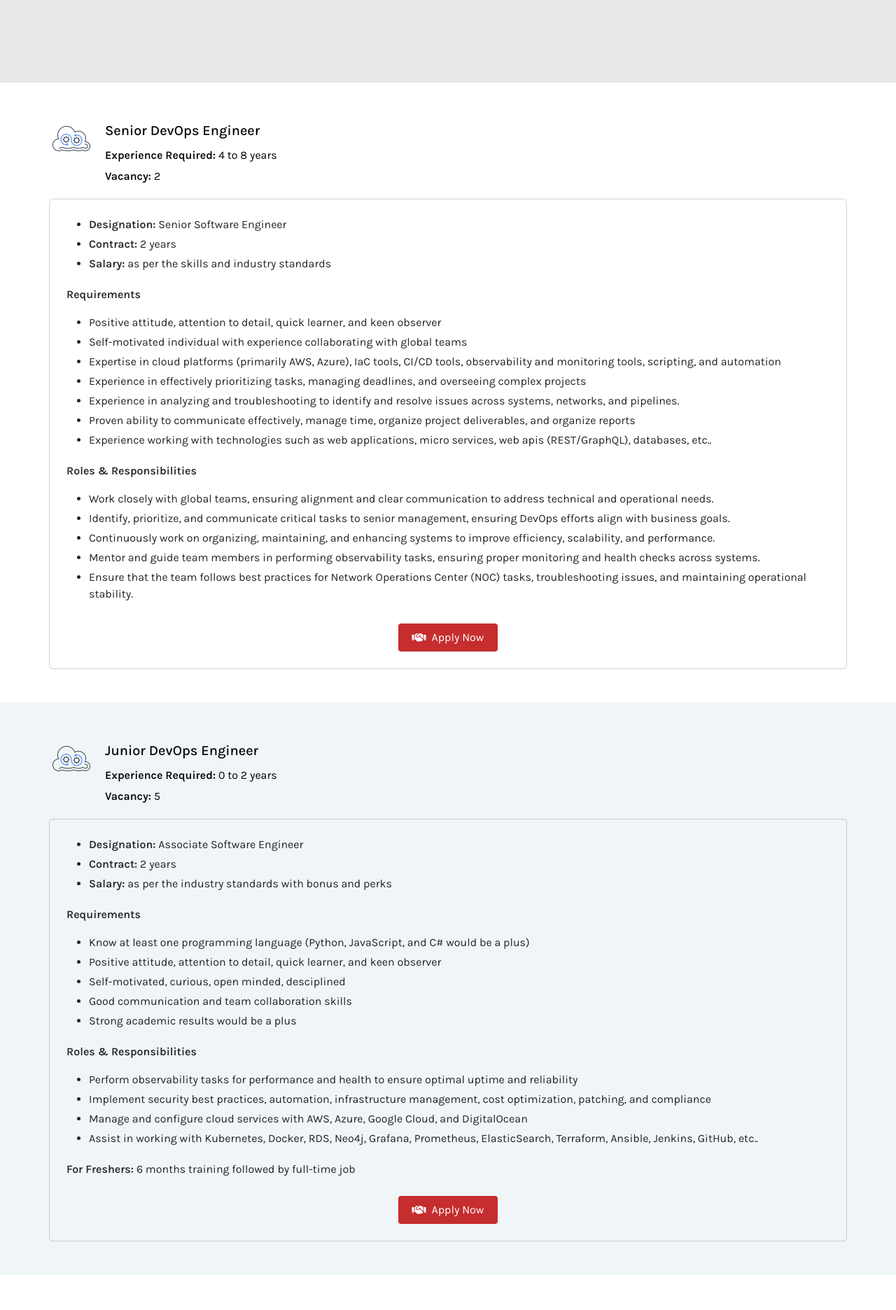
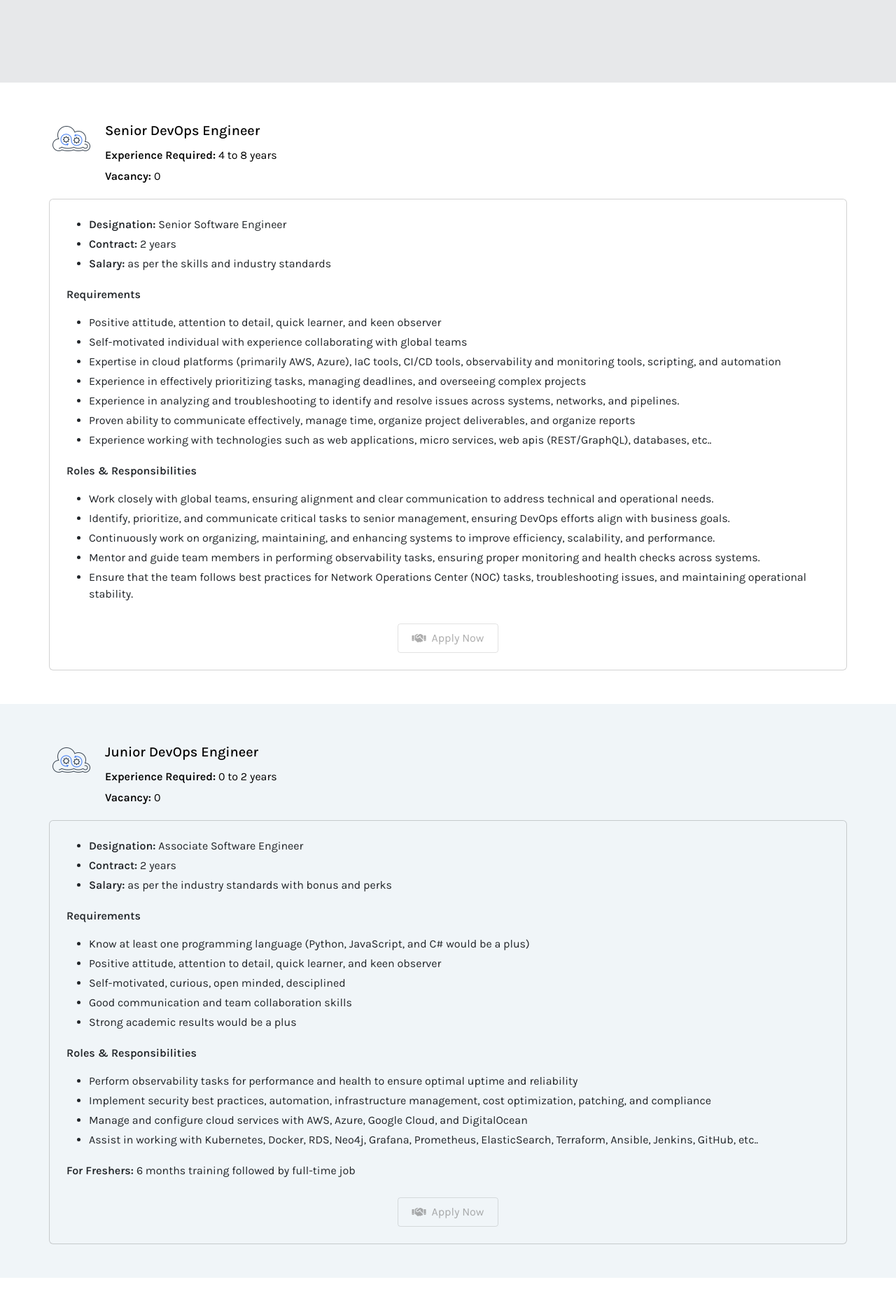
Before and after one commit to upvision-in/www.upvision.in, a Jekyll site: the page built from pages/careers.html, in a window 1280 px wide. Shown: the part 1043-2915 px from the top of the page at 70% size. Built offline with Jekyll 4.4.1, drawn with Linux system fonts in a browser that asks for light colours.

Commit message:
reduced the vacancy to 0

```diff
--- a/_sass/pages/_careers.scss
+++ b/_sass/pages/_careers.scss
@@ -121,6 +121,13 @@
     li {
         padding-bottom: 4px;
     }
+    a.disabled {
+        pointer-events: none;
+        color: gray;
+        cursor: not-allowed;
+        text-decoration: none;
+        border: inherit;
+    }
 }
 
 .btn-careers {
--- a/assets/js/upvision.js
+++ b/assets/js/upvision.js
@@ -190,6 +190,14 @@
         });
     }
 
+    function DisableHyperlinks() {
+        $('a.disabled').removeAttr('href');
+
+        $(document).on('click', 'a.disabled', function (e) {
+            e.preventDefault();
+        });
+    }
+
     function initApplicationScripts() {
         StickyMenu();
         EnableTooltipsApplicationWide();
@@ -199,6 +207,7 @@
         RegisterWowJs();
         ShuffleLettersInBanner();
         SetupScrollToSection();
+        DisableHyperlinks();
         //ShowWindowSizeForMediaQueryToFindTriggerWidth();
         //FooterNavCollapsToggler();
         slicklist.initialize();
--- a/pages/careers.html
+++ b/pages/careers.html
@@ -105,7 +105,7 @@ width: 256
                 <h3>Senior DevOps Engineer</h3>
                 <ul>
                     <li><b>Experience Required: </b>4 to 8 years</li>
-                    <li><b>Vacancy: </b>2</li>
+                    <li><b>Vacancy: </b>0</li>
                 </ul>
             </div>
         </div>
@@ -134,7 +134,7 @@ width: 256
                 <li>Ensure that the team follows best practices for Network Operations Center (NOC) tasks, troubleshooting issues, and maintaining operational stability.</li>
             </ul>
             <!-- <a class="btn btn-upvision btn-careers" href="mailto:info@upvision.in?subject=Application for Senior DevOps Engineer"><i class="fa-solid fa-handshake pe-2"></i>Apply Now </a> -->
-            <a class="btn btn-upvision btn-careers" href="https://wa.me/919586554748?text=Hi%20UpVision%20Team%21%0A%0AExcited%20to%20apply%20for%20the%20Senior%20DevOps%20Engineer%20role.%0A%0ASharing%20my%20latest%20resume%20%E2%80%94%20would%20love%20your%20thoughts%21%0A%0AThanks%21"><i class="fa-solid fa-handshake pe-2"></i>Apply Now</a>
+            <a class="btn btn-upvision btn-careers disabled" href="https://wa.me/919586554748?text=Hi%20UpVision%20Team%21%0A%0AExcited%20to%20apply%20for%20the%20Senior%20DevOps%20Engineer%20role.%0A%0ASharing%20my%20latest%20resume%20%E2%80%94%20would%20love%20your%20thoughts%21%0A%0AThanks%21"><i class="fa-solid fa-handshake pe-2"></i>Apply Now</a>
         </div>
     </div>
 </section>
@@ -146,7 +146,7 @@ width: 256
                 <h3>Junior DevOps Engineer</h3>
                 <ul>
                     <li><b>Experience Required: </b>0 to 2 years</li>
-                    <li><b>Vacancy: </b>5</li>
+                    <li><b>Vacancy: </b>0</li>
                 </ul>
             </div>
         </div>
@@ -173,7 +173,7 @@ width: 256
             </ul>
             <p><b>For Freshers: </b>6 months training followed by full-time job</p>
             <!-- <a class="btn btn-upvision btn-careers" href="mailto:info@upvision.in?subject=Application for Junior DevOps Engineer"><i class="fa-solid fa-handshake pe-2"></i>Apply Now</a> -->
-            <a class="btn btn-upvision btn-careers" href="https://wa.me/919586554748?text=Hi%20UpVision%20Team%21%0A%0AExcited%20to%20apply%20for%20the%20Junior%20DevOps%20Engineer%20role.%0A%0ASharing%20my%20latest%20resume%20%E2%80%94%20would%20love%20your%20thoughts%21%0A%0AThanks%21"><i class="fa-solid fa-handshake pe-2"></i>Apply Now</a>
+            <a class="btn btn-upvision btn-careers disabled" href="https://wa.me/919586554748?text=Hi%20UpVision%20Team%21%0A%0AExcited%20to%20apply%20for%20the%20Junior%20DevOps%20Engineer%20role.%0A%0ASharing%20my%20latest%20resume%20%E2%80%94%20would%20love%20your%20thoughts%21%0A%0AThanks%21"><i class="fa-solid fa-handshake pe-2"></i>Apply Now</a>
         </div>
     </div>
 </section>
@@ -185,7 +185,7 @@ width: 256
                 <h3>FullStack Engineer</h3>
                 <ul>
                     <li><b>Experience Required: </b>0 - 2 years</li>
-                    <li><b>Vacancy: </b>1</li>
+                    <li><b>Vacancy: </b>0</li>
                 </ul>
             </div>
         </div>
@@ -211,7 +211,7 @@ width: 256
             </ul>
             <p><b>For Freshers: </b>4 months training followed by full-time job</p>
             <!-- <a class="btn btn-upvision btn-careers" href="mailto:info@upvision.in?subject=Application for FullStack Engineer"><i class="fa-solid fa-handshake pe-2"></i>Apply Now </a> -->
-            <a class="btn btn-upvision btn-careers" href="https://wa.me/919586554748?text=Hi%20UpVision%20Team%21%0A%0AExcited%20to%20apply%20for%20the%20FullStack%20Engineer%20role.%0A%0ASharing%20my%20latest%20resume%20%E2%80%94%20would%20love%20your%20thoughts%21%0A%0AThanks%21"><i class="fa-solid fa-handshake pe-2"></i>Apply Now</a>
+            <a class="btn btn-upvision btn-careers disabled" href="https://wa.me/919586554748?text=Hi%20UpVision%20Team%21%0A%0AExcited%20to%20apply%20for%20the%20FullStack%20Engineer%20role.%0A%0ASharing%20my%20latest%20resume%20%E2%80%94%20would%20love%20your%20thoughts%21%0A%0AThanks%21"><i class="fa-solid fa-handshake pe-2"></i>Apply Now</a>
         </div>
     </div>
 </section>
```
Also changed, not shown: 1 other file.
